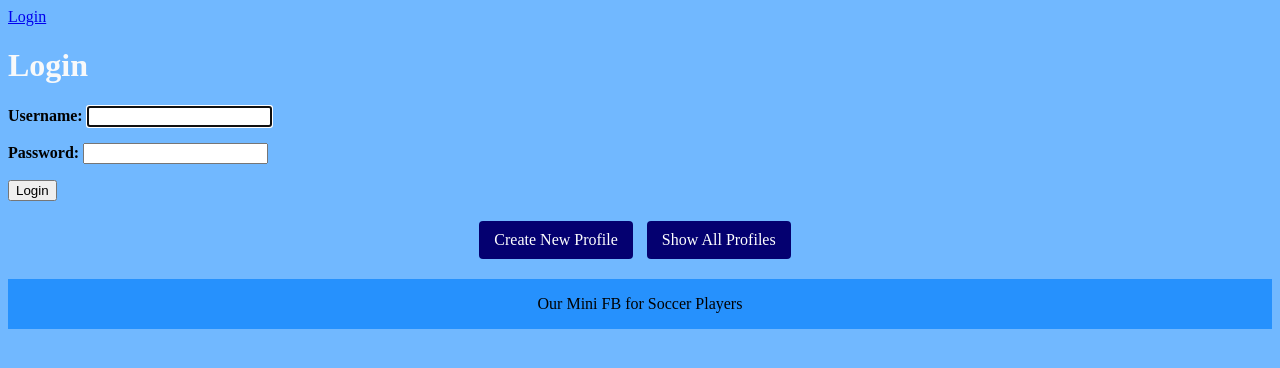
After one commit to yuribychkov15/Django, a Django app: page /mini_fb/login/ in a window 1280 px wide. The commit adds this page. Shown: the top 368 px of the page. Run offline with Django 5.2, Linux system fonts and the light colour scheme.

Commit message:
added login and logout

```diff
--- a/mini_fb/models.py
+++ b/mini_fb/models.py
@@ -2,6 +2,7 @@ from django.db import models
 from django.utils import timezone
 
 from django.urls import reverse
+from django.contrib.auth.models import User
 
 # Create your models here.
 
@@ -16,6 +17,8 @@ class Profile(models.Model):
     email = models.TextField(blank=True)
     image_url = models.URLField(blank=True)
     age = models.IntegerField(null=True, blank=True)
+    # modifying Profile to add foreign key
+    user = models.ForeignKey(User, on_delete=models.CASCADE, default=1)
 
     def __str__(self):
         '''Return a string representation of the object'''
--- a/mini_fb/templates/mini_fb/base.html
+++ b/mini_fb/templates/mini_fb/base.html
@@ -11,6 +11,15 @@
         <link rel="stylesheet" href="{% static 'mini_fb/styles.css' %}">
     </head>
     <body>
+        {% if user.is_authenticated %}
+            <p>Welcome, {{ user.username }}!</p>
+            <form method="post" action="{% url 'logout' %}">
+                {% csrf_token %}
+                <button type="submit">Logout</button>
+            </form>
+        {% else %}
+            <a href="{% url 'login' %}">Login</a>
+        {% endif %}
         <main>
             {% block content %}
             {% endblock %}
--- /dev/null
+++ b/mini_fb/templates/mini_fb/login.html
@@ -0,0 +1,15 @@
+<!-- mini_fb/templates/mini_fb/login.html
+Page is used to show login for a user -->
+
+
+{% extends 'mini_fb/base.html' %}
+
+{% block content %}
+<h1>Login</h1>
+<form method="post" action="{% url 'login' %}">
+    {% csrf_token %}
+    {{ form.as_p }}
+    <input type="hidden" name="next" value="{% url 'show_all_profiles' %}">
+    <input type="submit" value="Login">
+</form>
+{% endblock %}
--- a/mini_fb/urls.py
+++ b/mini_fb/urls.py
@@ -4,6 +4,8 @@
 from django.urls import path
 from django.conf import settings
 from . import views
+
+from django.contrib.auth import views as auth_views  # Import auth views
 
 # all of the URLs that are part of this app
 urlpatterns = [
@@ -17,4 +19,8 @@ urlpatterns = [
     path('profile/<int:pk>/add_friend/<int:other_pk>/', views.CreateFriendView.as_view(), name='add_friend'),
     path('profile/<int:pk>/friend_suggestions/', views.ShowFriendSuggestionsView.as_view(), name='friend_suggestions'),
     path('profile/<int:pk>/news_feed/', views.ShowNewsFeedView.as_view(), name='news_feed'),
+
+    # authentication urls
+    path('login/', auth_views.LoginView.as_view(template_name='mini_fb/login.html'), name='login'), ## NEW
+    path('logout/', auth_views.LogoutView.as_view(next_page='show_all_profiles'), name='logout'), ## NEW
 ]
```
Also changed, not shown: mini_fb/templates/mini_fb/show_profile.html (+9 -2 lines), mini_fb/views.py (+7 -5 lines), db.sqlite3, mini_fb/migrations/0010_profile_user.py (added). Lines whose indentation alone changed are shown as unchanged.
